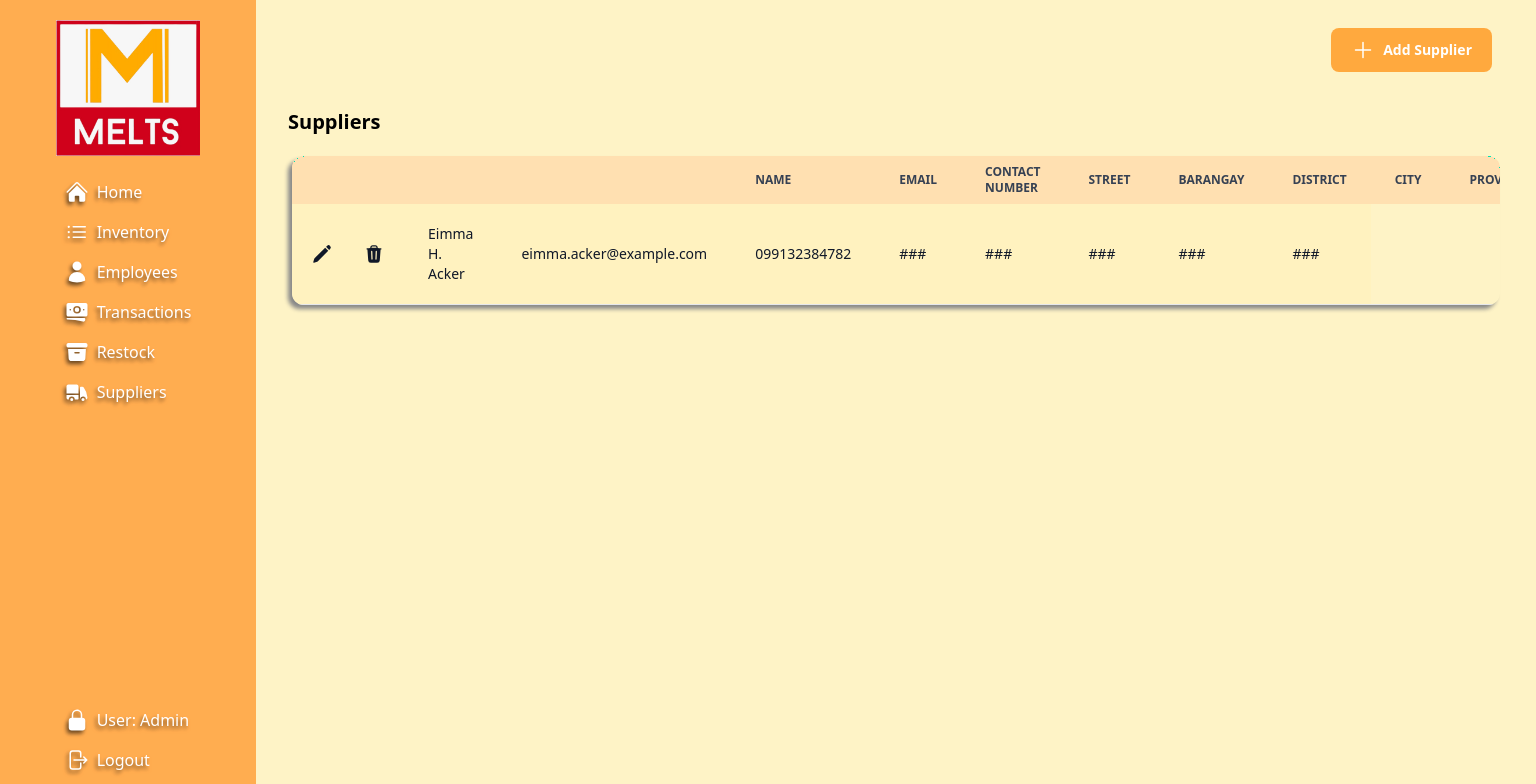
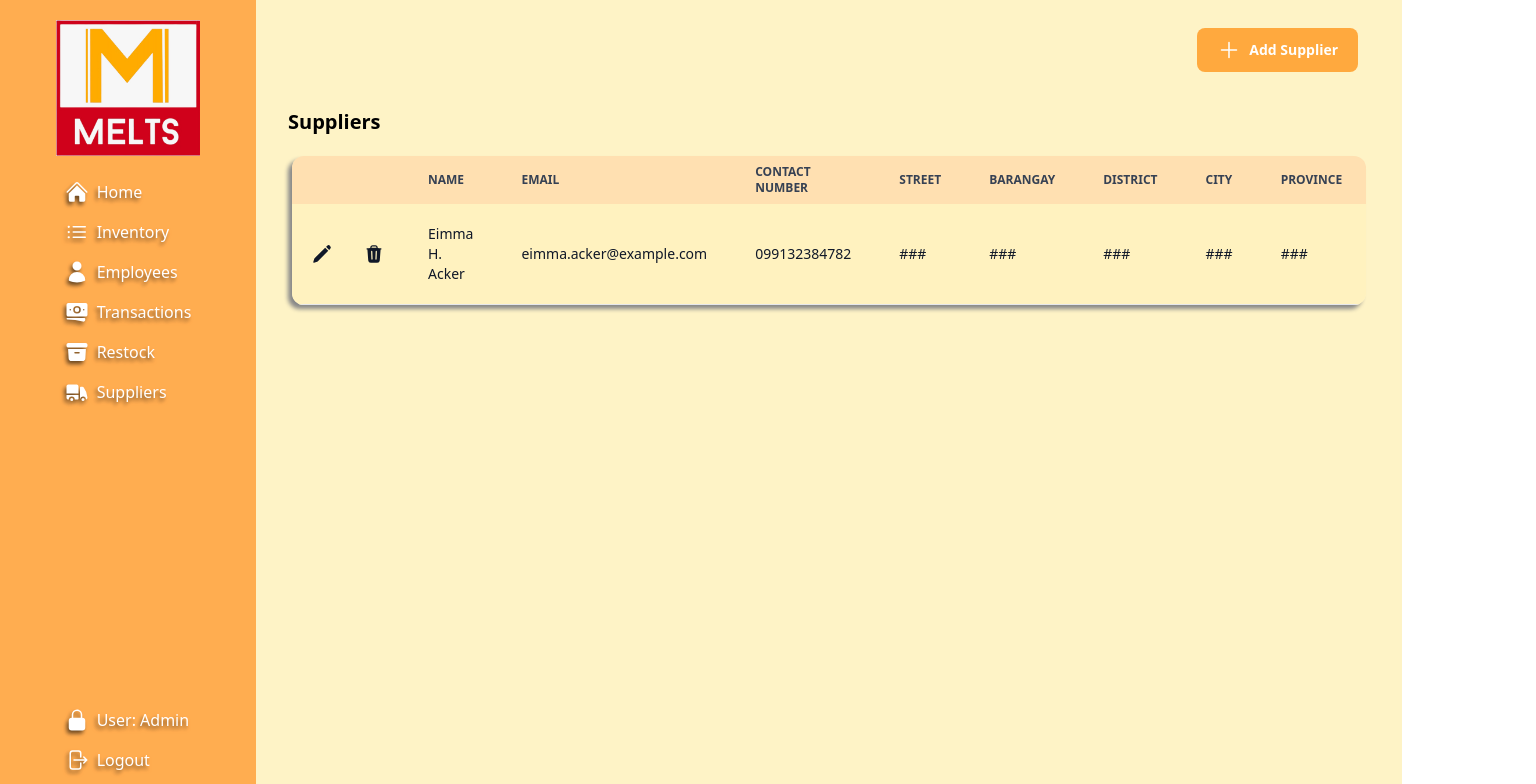
Before and after one commit to rcSabucido/melts-inventory, a React (Vite) app: page /supplier in a window 1280 px wide. Shown: the top 784 px of the page, 1536 px wide, since content can reach past the window. Built offline with nearby package versions, Linux system fonts and the light colour scheme.

Commit message:
#8 Fix columns in ModifiableTable

```diff
--- a/src/components/ModifiableTable.jsx
+++ b/src/components/ModifiableTable.jsx
@@ -13,9 +13,7 @@ const ModifiableTable = ({ columns, data, className }) => {
         <table className="w-full text-sm text-left rtl:text-right text-gray-500">
           <thead className="text-xs text-gray-700 uppercase bg-orange-200/70">
             <tr>
-              <th className="px-3"></th>
-              <th className="px-6"></th>
-              <th className="px-6"></th>
+              <tr></tr>
               {columns.map((column, index) => (
                 <th key={index} scope="col" className="px-6 py-2">{column}</th>
               ))}
```
